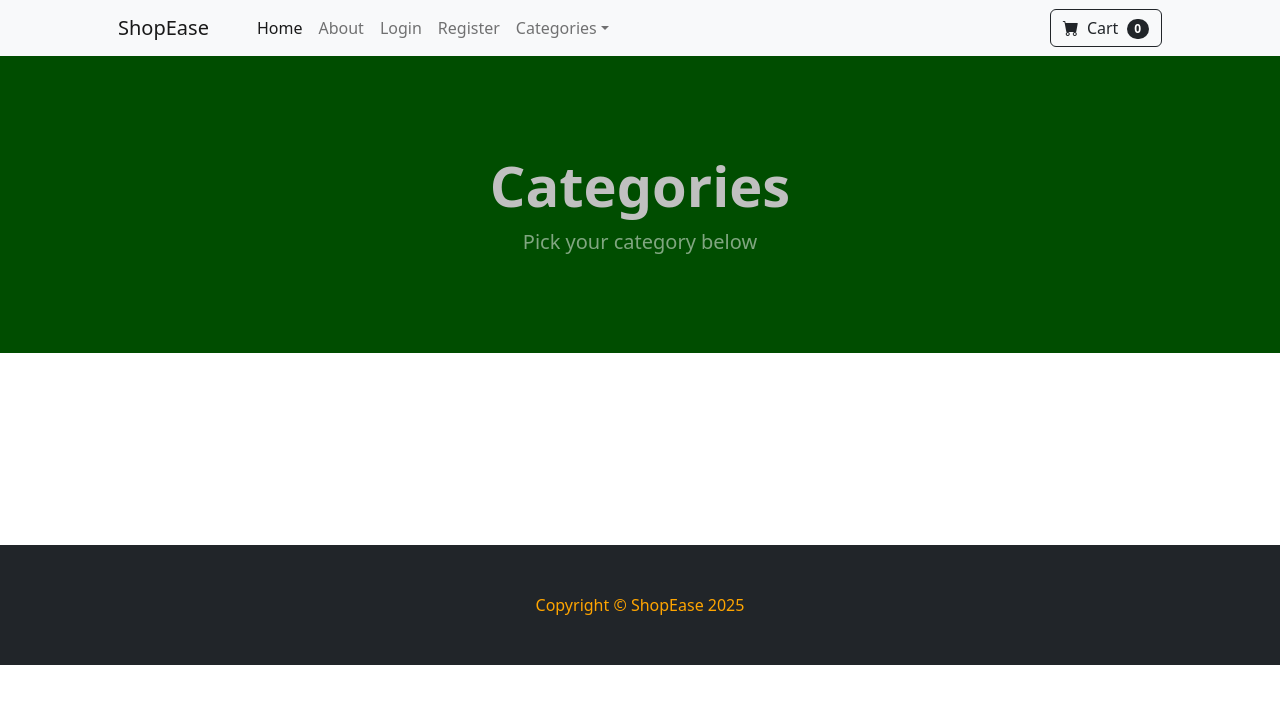
After one commit to trevorndegwa/ShopEase, a Django app: page /category_summary/ in a window 1280 px wide. The commit adds this page. Shown: the top 704 px of the page. Run offline with Django 5.2, Linux system fonts and the light colour scheme; some libraries are stand-ins or nearby versions.

Commit message:
Created category_summary url in store, its view, html template, and added the categories link to navbar

```diff
--- /dev/null
+++ b/ShopEase/store/templates/category_summary.html
@@ -0,0 +1,24 @@
+{% extends 'foundation.html' %}
+{% block content %}
+
+<!-- Header-->
+        <header style="background-color: #004d00; color: #C0C0C0;" class="py-5">
+            <div class="container px-4 px-lg-5 my-5">
+                <div class="text-center">
+                    <h1 class="display-4 fw-bolder">Categories</h1>
+                    <p class="lead fw-normal text-white-50 mb-0">Pick your category below</p>
+                </div>
+            </div>
+        </header>
+        <div class="container">
+            <div class="row">
+                <center>
+                    <div class="col-8">
+                        <br/><br/>
+                        <br/><br/><br/><br/><br/><br/>
+                    </div>
+                </center>
+            </div>
+        </div>
+
+{% endblock %}
--- a/ShopEase/store/templates/navbar.html
+++ b/ShopEase/store/templates/navbar.html
@@ -26,7 +26,7 @@
                         <li class="nav-item dropdown">
                             <a class="nav-link dropdown-toggle" id="navbarDropdown" href="#" role="button" data-bs-toggle="dropdown" aria-expanded="false">Categories</a>
                             <ul class="dropdown-menu" aria-labelledby="navbarDropdown">
-                                <li><a class="dropdown-item" href="{% url 'home' %}">All Products</a></li>
+                                <li><a class="dropdown-item" href="{% url 'category_summary' %}">All Products</a></li>
                                 <li><hr class="dropdown-divider" /></li>
                                 <li><a class="dropdown-item" href="{% url 'category' 'Art-Books' %}">Art Books</a></li>
                                 <li><a class="dropdown-item" href="{% url 'category' 'Programming-Books'%}">Programming Books</a></li>
--- a/ShopEase/store/urls.py
+++ b/ShopEase/store/urls.py
@@ -9,4 +9,5 @@ urlpatterns = [
     path('register/', views.register_user, name='register'),
     path('product/<int:pk>', views.product, name='product'),
     path('category/<str:filler>', views.category, name='category'),
+    path('category_summary/', views.category_summary, name='category_summary'),
 ]
--- a/ShopEase/store/views.py
+++ b/ShopEase/store/views.py
@@ -12,6 +12,9 @@ from django import forms
 def product(request,pk):
     product = Product.objects.get(id=pk)
     return render(request, 'product.html', {'product':product})
+
+def category_summary(request):
+    return render(request, 'category_summary.html', {})
 
 def category(request, filler):
     # Hyphens substituted with empty spaces
```
Also changed, not shown: ShopEase/db.sqlite3.
